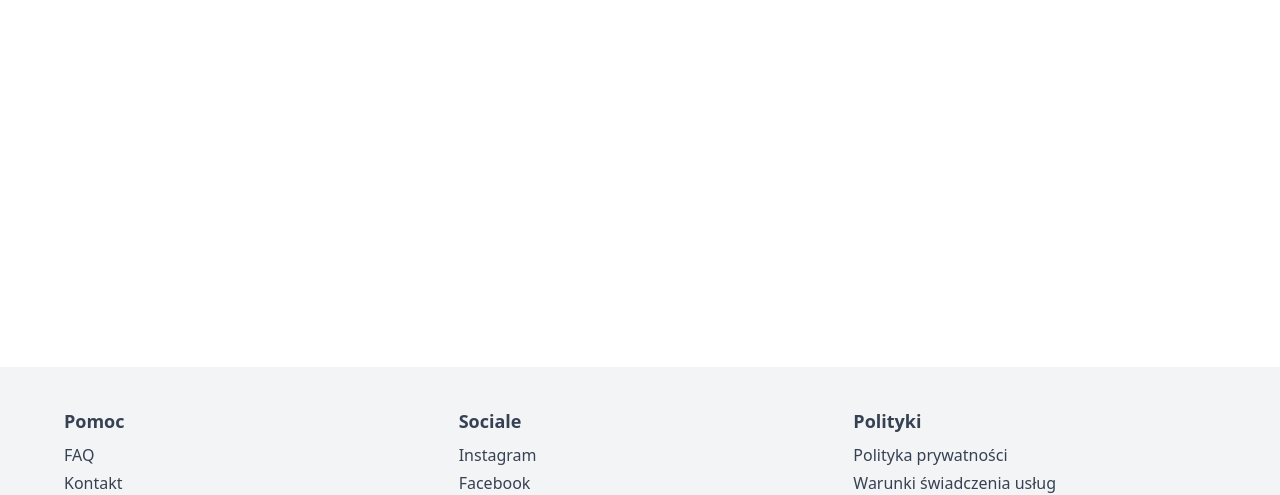
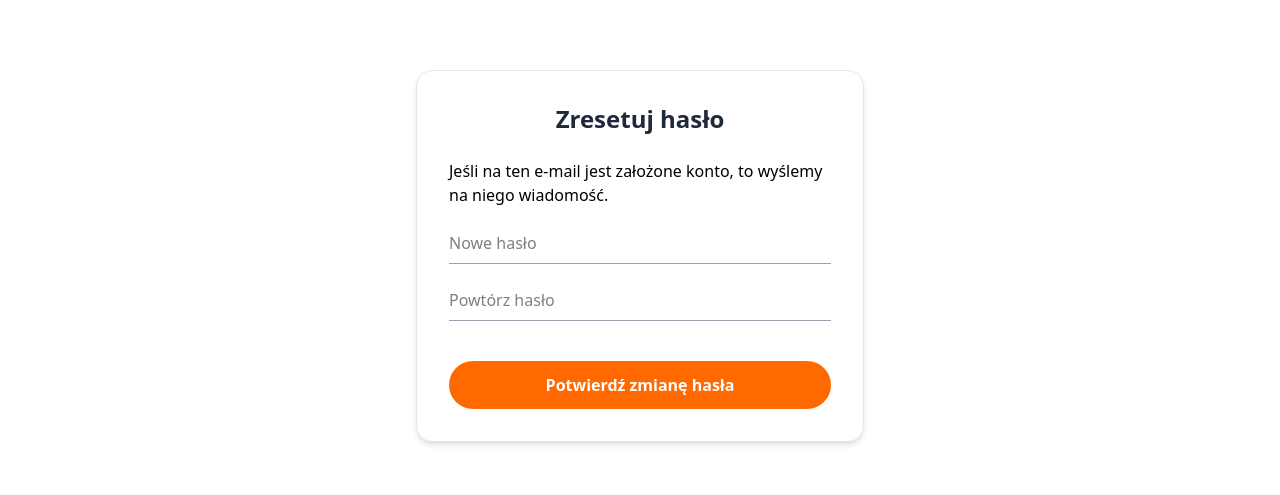
Before and after one commit to RybaLP/Plant-Ecommerce-UI, a React (Vite) app: page /resetowanie-hasla in a window 1280 px wide. Shown: the part 160-655 px from the top of the page. Built offline with nearby package versions, Linux system fonts and the light colour scheme; no server answers.

Commit message:
Implement password reset logic that integrates with backend

```diff
--- a/src/App.tsx
+++ b/src/App.tsx
@@ -11,6 +11,7 @@ import OrderPage from "./pages/orderPage"
 import AuthenticationGatewayPage from "./pages/authenticationGatewayPage"
 import GuestOrderPage from "./pages/guestOrderPage"
 import { useAllPlants } from "./hooks/useAllPlants"
+import ResetPasswordPage from "./pages/resetPasswordPage"
 
 function App() {
 
@@ -31,6 +32,7 @@ function App() {
           <Route path="/koszyk/konto" element={<AuthenticationGatewayPage/>}/>
           <Route path="/koszyk/adres" element={<GuestOrderPage/>} />
           <Route path="/koszyk/zamowienie" element={<OrderPage/>} />
+          <Route path="/resetowanie-hasla" element={<ResetPasswordPage/>} />
         </Routes>
 
         <Toaster
--- /dev/null
+++ b/src/api/resetPassword.ts
@@ -0,0 +1,11 @@
+import { publicApiClient } from "./apiclients/publicApiClient";
+import type { ResetPasswordRequest } from "../interfaces/requests/resetPasswordRequest";
+
+export const resetPassword = async (resetPasswordRequest : ResetPasswordRequest) => {
+    try {
+        const response = await publicApiClient.post("/api/user-password/reset-password", resetPasswordRequest);
+        return response.status;
+    } catch (error) {
+        throw new Error("Could not reset password somehow xd");
+    }
+}
--- /dev/null
+++ b/src/api/sendResetPasswordUrl.ts
@@ -0,0 +1,10 @@
+import { publicApiClient } from "./apiclients/publicApiClient";
+
+export const sendResetPasswordUrl = async (email : string) : Promise<number> => {
+    try {
+        const response = await publicApiClient.post("/api/user-password", {email : email});
+        return response.status;
+    } catch (error) {
+        throw new Error("");
+    }
+}
--- a/src/components/loginFormComp.tsx
+++ b/src/components/loginFormComp.tsx
@@ -1,14 +1,22 @@
-import React from 'react'
+import React, { type FormEvent, type SetStateAction } from 'react'
 import type { LoginForm } from '../interfaces/loginForm'
 import { FaFacebook , FaGoogle} from 'react-icons/fa'
+import ForgotPassword from './notifications/forgotPassword';
 
 interface Props {
     handleSubmit : (e : React.FormEvent) => void,
     handleChange : (e : React.ChangeEvent<HTMLInputElement>) => void,
     formData : LoginForm,
+    isForgotPasswordOpen : boolean,
+    setIsForgotPasswordOpen : React.Dispatch<SetStateAction<boolean>>;
+    handleSendEmail : (e : FormEvent) => void | Promise<void>;
+    emailToResetPassword : string;
+    setEmailToResetPassword : React.Dispatch<SetStateAction<string>>;
 }
 
-const LoginFormComp = ({handleSubmit, handleChange, formData} : Props) => {
+const LoginFormComp = ({handleSubmit, handleChange, formData, isForgotPasswordOpen, setIsForgotPasswordOpen,
+   handleSendEmail, emailToResetPassword, setEmailToResetPassword} : Props) => {
+
   return (
     <div className="md:w-1/2 p-8 flex flex-col items-center md:items-start">
           <h2 className="text-xl font-bold text-gray-800 mb-6">ZALOGUJ SIĘ</h2>
@@ -57,15 +65,19 @@ const LoginFormComp = ({handleSubmit, handleChange, formData} : Props) => {
                 POKAŻ HASŁO
               </button>
             </div>
-            <a href="/reset-password" className="text-sm text-gray-500 block text-right hover:underline">
+            <a className="text-sm text-gray-500 block text-right hover:underline hover:cursor-pointer" onClick={()=>setIsForgotPasswordOpen(true)}>
               Nie pamiętam hasła
             </a>
+
             <button type="submit" onClick={handleSubmit} className="w-full bg-orange-500 text-white font-bold py-3 rounded-full hover:bg-orange-600 transition-colors">
               ZALOGUJ SIĘ
             </button>
           </form>
+
+          {isForgotPasswordOpen && <ForgotPassword setIsForgotPasswordOpen={setIsForgotPasswordOpen} emailToResetPassword={emailToResetPassword} setEmailToResetPassword={setEmailToResetPassword}
+          handleSendEmail={handleSendEmail} />}
         </div>
   )
 }
 
-export default LoginFormComp
+export default LoginFormComp;
--- /dev/null
+++ b/src/components/notifications/forgotPassword.tsx
@@ -0,0 +1,49 @@
+import type { FormEvent, SetStateAction } from "react";
+import { IoMdCloseCircle } from "react-icons/io";
+
+interface Props {
+  setIsForgotPasswordOpen: React.Dispatch<SetStateAction<boolean>>;
+  handleSendEmail : (e : FormEvent) => void | Promise<void>;
+  emailToResetPassword : string;
+  setEmailToResetPassword : React.Dispatch<SetStateAction<string>>;
+}
+
+const ForgotPassword = ({ setIsForgotPasswordOpen,
+    handleSendEmail, emailToResetPassword , setEmailToResetPassword}: Props) => {
+  return (
+    <div className="fixed inset-0 z-50 flex items-center justify-center bg-black/60 backdrop-blur-sm">
+      <div className="relative bg-white p-8 rounded-xl shadow-2xl max-w-sm w-full text-center">
+
+        <span
+          onClick={() => setIsForgotPasswordOpen(false)}
+          className="absolute -top-4 -right-4 cursor-pointer z-50 bg-white rounded-full"
+        >
+          <IoMdCloseCircle size={30} color="red" />
+        </span>
+
+        <h1 className="text-2xl font-bold text-gray-800 mb-3">
+          Zapomniałeś hasła?
+        </h1>
+
+        <p className="text-gray-600 mb-6">
+          Podaj email, a system wyśle link do zmiany hasła na twoją pocztę elektroniczną.
+        </p>
+
+        <form onSubmit={(e)=>handleSendEmail(e)}>
+          <input
+            type="email"
+            placeholder="przykladowy-email@gmail.com"
+            className="w-full border border-gray-300 rounded-lg px-3 py-2 mb-4"
+            value={emailToResetPassword}
+            onChange={(e) => {setEmailToResetPassword(e.target.value)}}
+            required
+          />
+          <button className="bg-blue-600 text-white px-4 py-2 rounded-lg w-full" type="submit">
+            Wyślij
+          </button>
+        </form>
+      </div>
+    </div>
+  );
+};
+export default ForgotPassword;
--- /dev/null
+++ b/src/interfaces/requests/handleSendEmail.ts
@@ -0,0 +1,3 @@
+export interface HandleSendEmail {
+    email : string;
+}
--- /dev/null
+++ b/src/interfaces/requests/resetPasswordRequest.ts
@@ -0,0 +1,4 @@
+export interface ResetPasswordRequest {
+    newPassword : string ;
+    token : string;
+}
--- a/src/pages/loginPage.tsx
+++ b/src/pages/loginPage.tsx
@@ -1,28 +1,45 @@
-import React, { useState } from 'react';
+import React, { useState, type FormEvent } from 'react';
 import type { LoginForm } from '../interfaces/loginForm';
 import { authenticateUser } from '../api/authenticate';
 import { useAuthenticationStore } from '../store/authenticationStore';
 import { useNavigate } from 'react-router-dom';
 import LoginFormComp from '../components/loginFormComp';
 import RegisterComp from '../components/registerComp';
+import toast from 'react-hot-toast';
+import { sendResetPasswordUrl } from '../api/sendResetPasswordUrl';
 
 const LoginPage = () => {
-
   const navigate = useNavigate();
 
+  const [emailToResetPassword,setEmailToResetPassword] = useState("");
+  const [isForgotPasswordOpen,setIsForgotPasswordOpen] = useState(false);
   const [errors, setErrors] = useState<Record<string, string>>({});
-
-  const setAuthenticated = useAuthenticationStore((state)=>state.setAuthenticated);
-
   const [formData , setFormData] = useState<LoginForm>({
       email : '',
       password : ''
   });
 
+  const setAuthenticated = useAuthenticationStore((state)=>state.setAuthenticated);
+
   const handleChange = (e : React.ChangeEvent<HTMLInputElement>) => {
       const {name , value} = e.target;
       setFormData({...formData , [name] : value});
   }
+
+  const handleSendEmail = async (e : FormEvent) => {
+
+    e.preventDefault();
+
+    try {
+        const response = await sendResetPasswordUrl(emailToResetPassword);
+        if (response >= 200 && response < 300) {
+
+            toast.success("Wysłano na pocztę link do zmiany hasła");
+        }
+    } catch (error: any) {
+        toast.error(error.message || "Nie udało się wysłać linku resetującego hasło");
+    }
+ }
 
   const validate = () => {
     let newErrors: Record<string, string> = {};
@@ -58,8 +75,10 @@ const LoginPage = () => {
         <RegisterComp/>
 
         {/* right column (login section) */}
-        <LoginFormComp formData={formData} handleChange={handleChange} handleSubmit={handleSubmit} />
-
+        <LoginFormComp formData={formData} handleChange={handleChange} handleSubmit={handleSubmit}
+        isForgotPasswordOpen={isForgotPasswordOpen} setIsForgotPasswordOpen={setIsForgotPasswordOpen}
+        emailToResetPassword={emailToResetPassword} setEmailToResetPassword={setEmailToResetPassword}
+        handleSendEmail={handleSendEmail} />
         </div>
     </section>
   );
--- /dev/null
+++ b/src/pages/resetPasswordPage.tsx
@@ -0,0 +1,97 @@
+import { useState } from "react";
+import { useSearchParams, useNavigate } from "react-router-dom";
+import { resetPassword } from "../api/resetPassword";
+import type { ResetPasswordRequest } from "../interfaces/requests/resetPasswordRequest";
+import toast from "react-hot-toast";
+
+const ResetPasswordPage = () => {
+  const [newPassword, setNewPassword] = useState("");
+  const [repeatPassword, setRepeatPassword] = useState("");
+  const [isLoading, setIsLoading] = useState(false);
+  const [searchParams] = useSearchParams();
+  const token = searchParams.get("token");
+  const navigate = useNavigate();
+
+  const handleSubmit = async (e: React.FormEvent) => {
+    e.preventDefault();
+
+    if (newPassword !== repeatPassword) {
+      toast.error("Hasła nie są takie same");
+      return;
+    }
+
+    if (!token) {
+      toast.error("Brak tokena resetującego");
+      return;
+    }
+
+    setIsLoading(true);
+  try {
+    const reqBody: ResetPasswordRequest = { newPassword, token };
+    await resetPassword(reqBody);
+    toast.success("Hasło zostało zmienione! 🎉");
+    setTimeout(() => navigate("/login"), 1500);
+  } catch {
+    toast.error("Coś poszło nie tak. Spróbuj ponownie.");
+  } finally {
+    setIsLoading(false);
+  }
+
+
+  };
+
+  return (
+    <section className="flex justify-center items-center min-h-[80vh]">
+      <form
+        onSubmit={handleSubmit}
+        className="w-full max-w-md bg-white p-8 rounded-2xl shadow-md border border-gray-200"
+      >
+        <h2 className="text-2xl font-bold text-gray-800 mb-6 text-center">
+          Zresetuj hasło
+        </h2>
+
+        <p>Jeśli na ten e-mail jest założone konto, to wyślemy na niego wiadomość.</p>
+
+        <div className="space-y-4 mt-4">
+          <div>
+            <label htmlFor="newPassword" className="sr-only">
+              Nowe hasło
+            </label>
+            <input
+              id="newPassword"
+              type="password"
+              value={newPassword}
+              onChange={(e) => setNewPassword(e.target.value)}
+              placeholder="Nowe hasło"
+              className="w-full border-b border-gray-400 py-2 focus:outline-none focus:border-green-600"
+            />
+          </div>
+
+          <div>
+            <label htmlFor="repeatPassword" className="sr-only">
+              Powtórz hasło
+            </label>
+            <input
+              id="repeatPassword"
+              type="password"
+              value={repeatPassword}
+              onChange={(e) => setRepeatPassword(e.target.value)}
+              placeholder="Powtórz hasło"
+              className="w-full border-b border-gray-400 py-2 focus:outline-none focus:border-green-600"
+            />
+          </div>
+
+          <button
+            type="submit"
+            disabled={isLoading}
+            className="w-full bg-orange-500 text-white font-bold py-3 rounded-full hover:bg-orange-600 transition-colors mt-6"
+          >
+            Potwierdź zmianę hasła
+          </button>
+        </div>
+      </form>
+    </section>
+  );
+};
+
+export default ResetPasswordPage;
```
